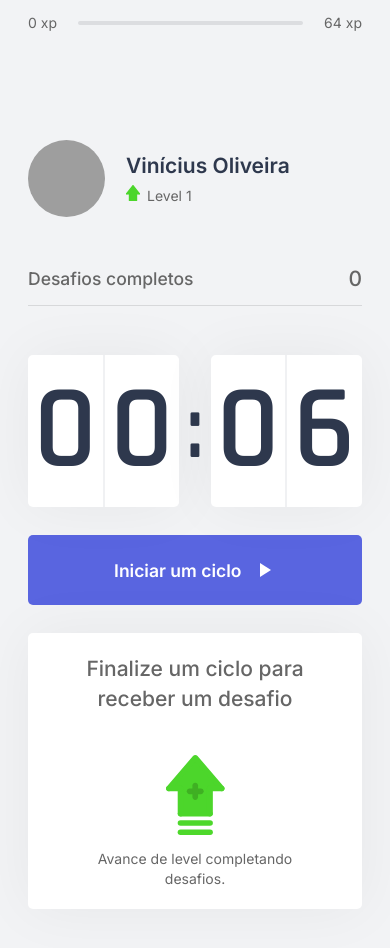
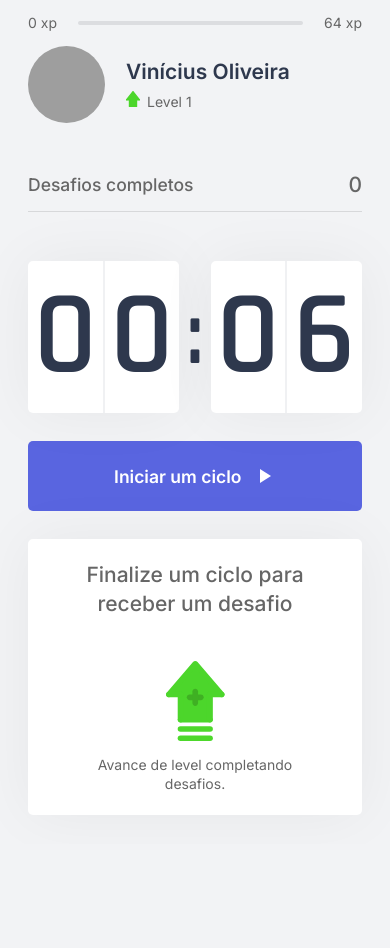
Before and after one commit to viniciusoliveiras/NLW-4, a Next.js app: page / in a window 390 px wide. Shown: the top 948 px of the page. After the commit the page ends 844 px from the top, so only its background shows below. Built offline with nearby package versions, Linux system fonts and the light colour scheme; grey boxes are pictures that could not be loaded.

Commit message:
Update height of Home

```diff
--- a/src/styles/pages/Home.module.css
+++ b/src/styles/pages/Home.module.css
@@ -19,21 +19,18 @@
 
 @media (max-width: 768px) {
   .container {
-    height: 105vh;
     max-width: 800px;
     padding: 0.75rem 2rem;
   }
 
   .container section {
     grid-template-columns: 1fr;
-    margin-top: 1.4rem;
   }
 }
 
 @media (max-width: 670px) {
   .container {
-    height: 120vh;
-    max-width: 420px;
+    max-width: 670px;
     padding: 1rem 2rem;
   }
 
@@ -45,7 +42,6 @@
 
 @media (max-width: 320px) {
   .container {
-    height: 120vh;
     max-width: 320px;
     padding: 1rem 1rem;
   }
```
